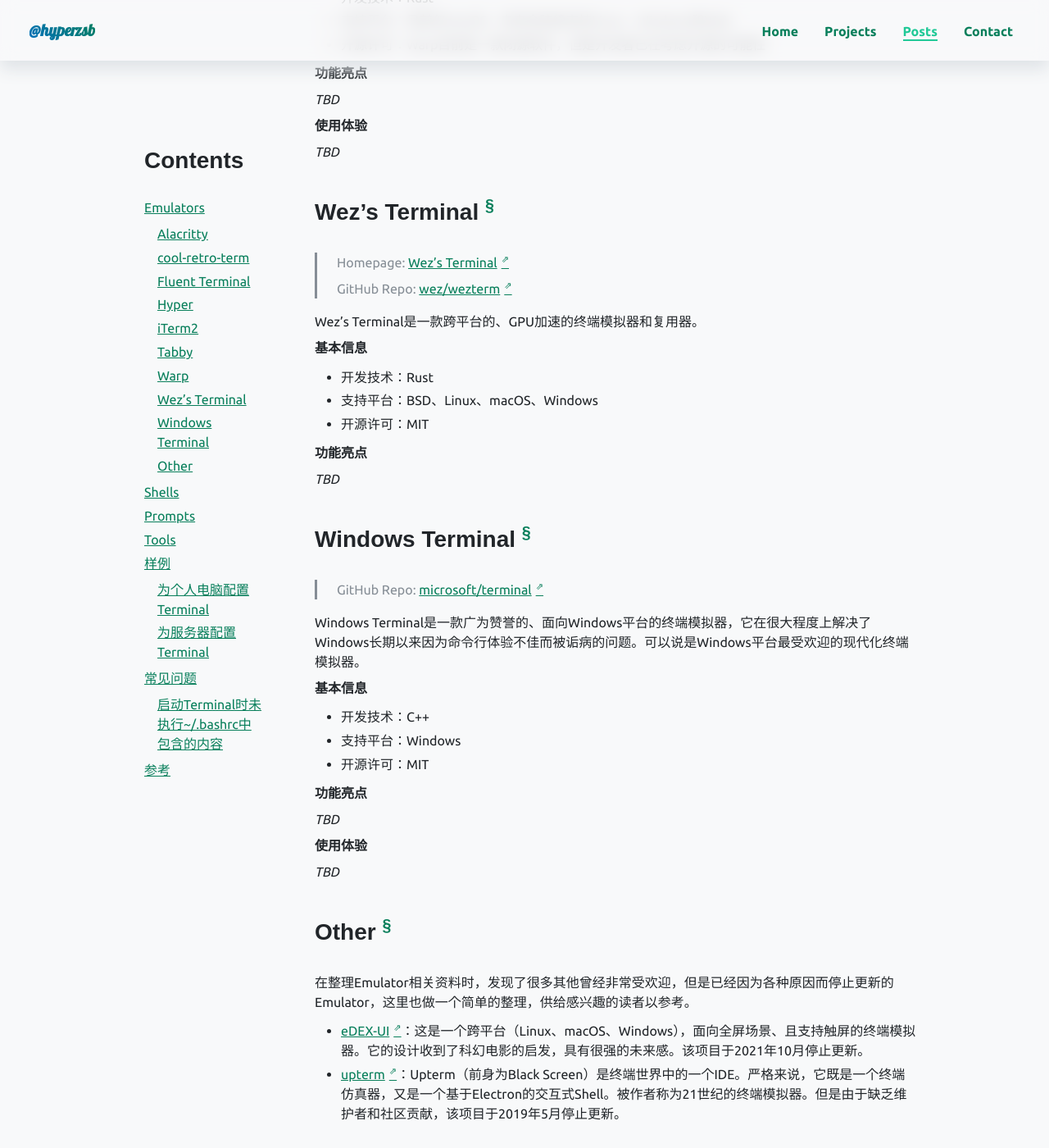
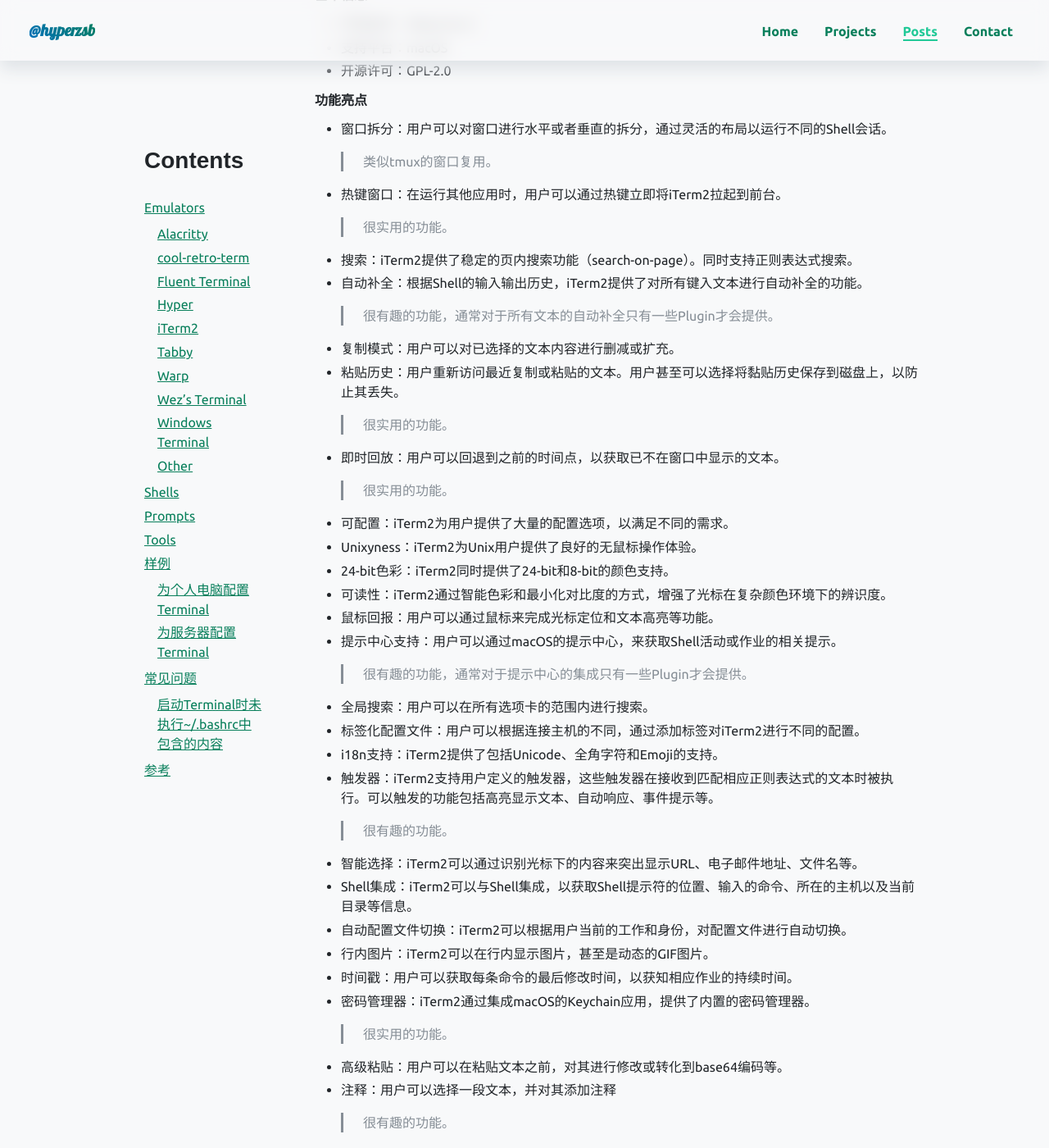
Before and after one commit to Hyperzsb/natalia-theme, a Jekyll site: the page built from _posts/2022-08-31-your-own-terminal.md, in a window 1280 px wide and 1400 px high, scrolled down 3794 px. Shown: the whole window at 82% size. Built offline with Jekyll 4.4.1, drawn with Linux system fonts in a browser that asks for light colours; emoji names are drawn with the system emoji font; some web fonts are replaced; comment, search, counter and statistics services are not loaded; a style sheet for code colours, icons or effects is not loaded; some of the changed text lies outside the part shown.

Commit message:
docs(post): update 2022-08-31-your-own-terminal

```diff
--- a/_posts/2022-08-31-your-own-terminal.md
+++ b/_posts/2022-08-31-your-own-terminal.md
@@ -12,6 +12,9 @@
 Terminal（终端）对于每一个开发者来说都是日常学习和工作中不可或缺的工具，我们需要通过各种CLI工具来完成各种任务。因此，配置一个强大、便捷和美观的Terminal将有助于提高我们的工作效率，更好地完成工作。在本篇博客中，我将介绍一些常见的Emulators、Shell、Prompts、Tools，以及如何使用这些工具，配置一个属于你自己的Terminal。
 
 *由于Terminal相关的各类Emulators、Shell、Prompts、Tools种类繁多，且作者目前写作时间有限，该博客将**缓慢地**逐渐完善。:cry:*
+
+{: .info-blockquote}
+> 若各位读者发现了本文中的错误，或对作者对于某些工具的评价持反对态度，请不吝赐教。
 
 ## Emulators
 
@@ -25,6 +28,8 @@
 
 {: .info-blockquote}
 > 在之后的内容中，对于Terminal和Emulator的使用不做严格的区分，均代指各类终端模拟器应用程序。
+>
+> 同时，各Emulator的**功能亮点**部分的内容均摘自其仓库或主页。
 
 ### Alacritty
 
@@ -42,11 +47,17 @@
 
 **功能亮点**
 
-*TBD*
+- Vi模式：Vi模式允许用户像使用Vi一样，使用键盘在Alacritty的视口内进行导航和滚动，同时提供了对于文本选择、命令提示等其他类Vi功能的支持。
+  > 个人感觉这一特性算是Alacritty的最大看点。但是为用户提供类似Vi/Vim的操作模拟，在很多软件或者插件中都有实现，算不上是一个很突出的特点。
+- 搜索：Alacritty提供了在视口范围内进行搜索的功能。用户可以通过Vi的方式进行搜索，或者通过`Ctrl+F`的常规方式进行搜索。
+- 提示：用户可以同终端模拟器进行简单的文本交互以获取提示（无需进入Vi模式）。提示由正则表达式构成，可以用于出发外部应用，以及Alacritty的内置程序。
+- 选择扩展：用户可以对于已选择的文本内容进行扩充。
+- 打开链接：用户可以通过鼠标点击Alacritty视口中的URL，打开浏览器访问相应内容。
+- 多窗口：用户可以在一个Alacritty中运行多个窗口。
 
 **使用体验**
 
-*TBD*
+在初次使用Alacritty时，我感觉就是一个升级版的、精练版的macOS内置Terminal。经过短时间的使用，Alacritty在外观和功能（大多数特性实在算不上亮眼）上并未给我留下很深的印象，相较其他Emulator来说乏善可陈。当然，由于我并没有对Alacritty进行深度定制，没有发挥出Alacritty的优势，这一评价可能会比较片面。
 
 ### cool-retro-term
 
@@ -61,7 +72,7 @@
 
 **功能亮点**
 
-*TBD*
+cool-retro-term的主要亮点就是可以模拟终端模拟器运行在旧式CRT显示器上的效果，是一个很有创意的Emulator。对于喜欢复古风的读者，可以一试。
 
 ### Fluent Terminal
 
@@ -77,7 +88,19 @@
 
 **功能亮点**
 
-*TBD*
+- 支持PowerShell、CMD、WSL以及多种自定义Shell。
+- 内置的SSH和Mosh连接支持。
+- 支持多选项卡和多窗口。
+- 支持对于外观和主题的定制。
+- 支持对主题的导入和导出。
+- 支持导入iTerm主题。
+- 支持全屏模式。
+- 支持自定义按键绑定。
+- 支持搜索功能。
+- 可以通过配置shell的配置文件快速地进行不同Shell的切换。
+- 提供Explorer的上下文菜单集成。
+- 提供VSCode插件。
+- i18n支持。
 
 ### Hyper
 
@@ -99,6 +122,8 @@
 
 **使用体验**
 
+Hyper是作者自第一次尝试便一直使用至今的Emulator，其依托于现代Web技术，提供了强大的自定义外观支持，且有着丰富的插件库，个人感觉属于是Emulator届的杀手级产品。对于Hyper的使用体验，是值得大书特书的。
+
 *TBD*
 
 ### iTerm2
@@ -117,7 +142,43 @@
 
 **功能亮点**
 
-*TBD*
+- 窗口拆分：用户可以对窗口进行水平或者垂直的拆分，通过灵活的布局以运行不同的Shell会话。
+  > 类似tmux的窗口复用。
+- 热键窗口：在运行其他应用时，用户可以通过热键立即将iTerm2拉起到前台。
+  > 很实用的功能。
+- 搜索：iTerm2提供了稳定的页内搜索功能（search-on-page）。同时支持正则表达式搜索。
+- 自动补全：根据Shell的输入输出历史，iTerm2提供了对所有键入文本进行自动补全的功能。
+  > 很有趣的功能，通常对于所有文本的自动补全只有一些Plugin才会提供。
+- 复制模式：用户可以对已选择的文本内容进行删减或扩充。
+- 粘贴历史：用户重新访问最近复制或粘贴的文本。用户甚至可以选择将黏贴历史保存到磁盘上，以防止其丢失。
+  > 很实用的功能。
+- 即时回放：用户可以回退到之前的时间点，以获取已不在窗口中显示的文本。
+  > 很实用的功能。
+- 可配置：iTerm2为用户提供了大量的配置选项，以满足不同的需求。
+- Unixyness：iTerm2为Unix用户提供了良好的无鼠标操作体验。
+- 24-bit色彩：iTerm2同时提供了24-bit和8-bit的颜色支持。
+- 可读性：iTerm2通过智能色彩和最小化对比度的方式，增强了光标在复杂颜色环境下的辨识度。
+- 鼠标回报：用户可以通过鼠标来完成光标定位和文本高亮等功能。
+- 提示中心支持：用户可以通过macOS的提示中心，来获取Shell活动或作业的相关提示。
+  > 很有趣的功能，通常对于提示中心的集成只有一些Plugin才会提供。
+- 全局搜索：用户可以在所有选项卡的范围内进行搜索。
+- 标签化配置文件：用户可以根据连接主机的不同，通过添加标签对iTerm2进行不同的配置。
+- i18n支持：iTerm2提供了包括Unicode、全角字符和Emoji的支持。
+- 触发器：iTerm2支持用户定义的触发器，这些触发器在接收到匹配相应正则表达式的文本时被执行。可以触发的功能包括高亮显示文本、自动响应、事件提示等。
+  > 很有趣的功能。
+- 智能选择：iTerm2可以通过识别光标下的内容来突出显示URL、电子邮件地址、文件名等。
+- Shell集成：iTerm2可以与Shell集成，以获取Shell提示符的位置、输入的命令、所在的主机以及当前目录等信息。
+- 自动配置文件切换：iTerm2可以根据用户当前的工作和身份，对配置文件进行自动切换。
+- 行内图片：iTerm2可以在行内显示图片，甚至是动态的GIF图片。
+- 时间戳：用户可以获取每条命令的最后修改时间，以获知相应作业的持续时间。
+- 密码管理器：iTerm2通过集成macOS的Keychain应用，提供了内置的密码管理器。
+  > 很实用的功能。
+- 高级粘贴：用户可以在粘贴文本之前，对其进行修改或转化到base64编码等。
+- 注释：用户可以选择一段文本，并对其添加注释
+  > 很有趣的功能。
+- 标签：用户可以在窗口的右上角添加一个标签，用以显示当前会话的相关信息。
+- 输出捕获：iTerm2可以根据用户定义的正则表达式，捕获Shell的相应输出。
+  > 很实用的功能。
 
 ### Tabby
 
```
Also changed, not shown: other parts of _posts/2022-08-31-your-own-terminal.md (+1 -1 lines).
